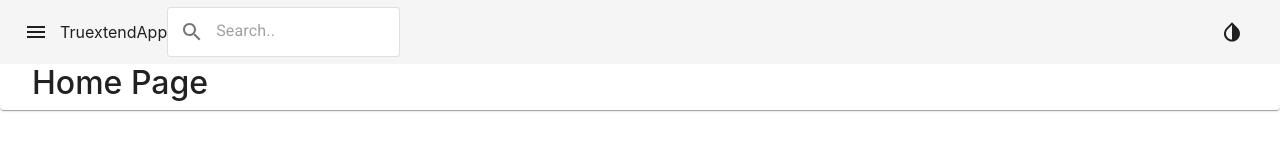
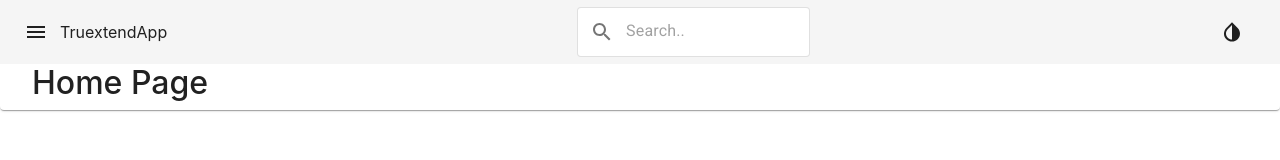
Before and after one commit to LeoDaza7/truextend-app, a React (Create React App) app: page / in a window 1280 px wide. Shown: the top 160 px of the page. Built offline with nearby package versions, Linux system fonts and the light colour scheme.

Commit message:
develop: search box centered.

```diff
--- a/src/components/function/search-box.jsx
+++ b/src/components/function/search-box.jsx
@@ -8,7 +8,7 @@ export default function SearchBox(props) {
   return (
     <Paper
       component='form'
-      className='mr-auto'
+      className='mx-auto'
       variant='outlined'
       onSubmit={ props.submitHandler }>
       <IconButton type='submit' className=''>
```
